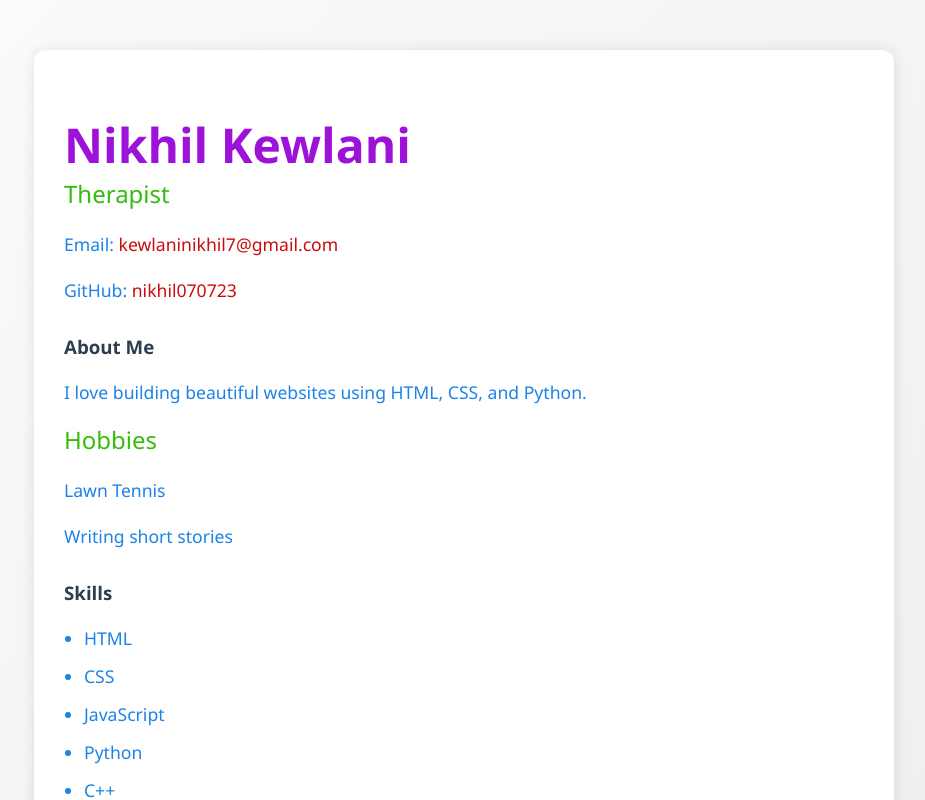
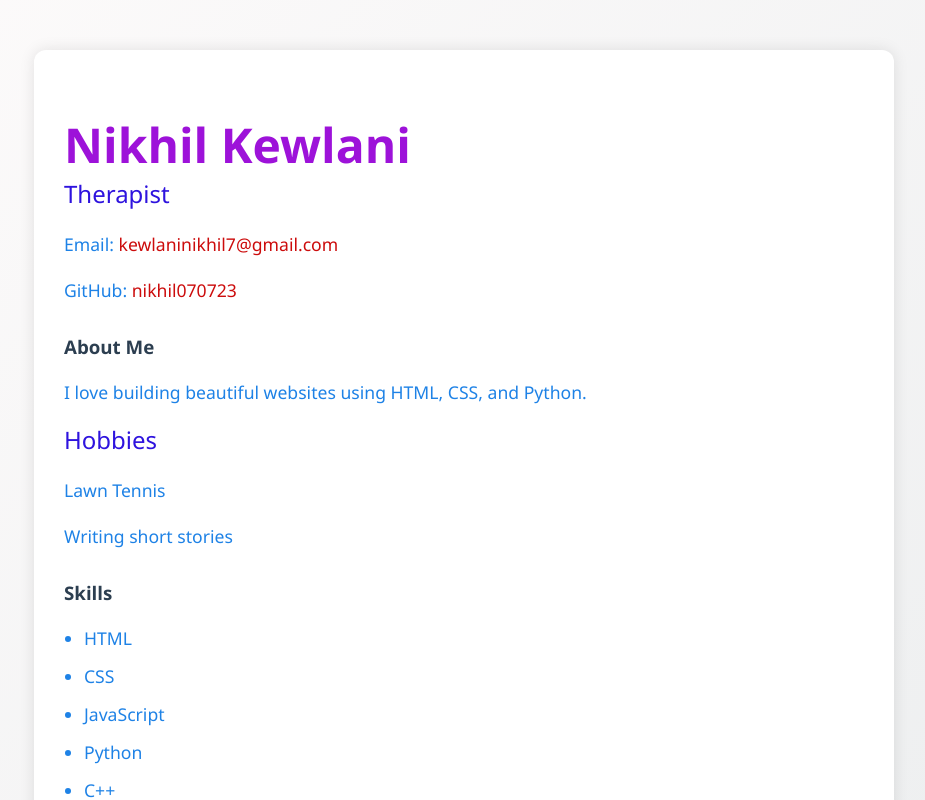
Before and after one commit to nikhil070723/my-portfolio, a React (Create React App) app: page / in a window 1280 px wide. Shown: the top 800 px of the page, without its empty margins (176-1101 px from the left). Built offline with nearby package versions, Linux system fonts and the light colour scheme.

Commit message:
style: update h2 color in App.css for consistency

```diff
--- a/src/App.css
+++ b/src/App.css
@@ -22,7 +22,7 @@ h1 {
 }
 
 h2 {
-  color: #35bc0c;
+  color: #2e13de;
   margin-top: 0;
   font-weight: normal;
 }
```
